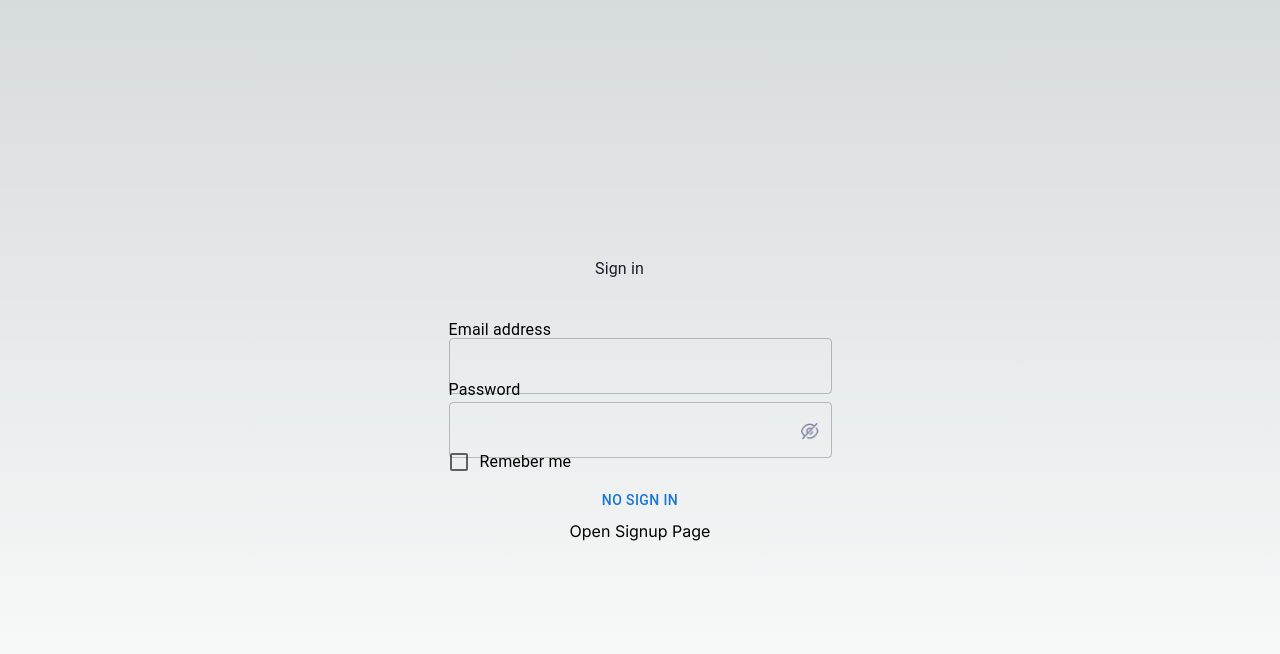
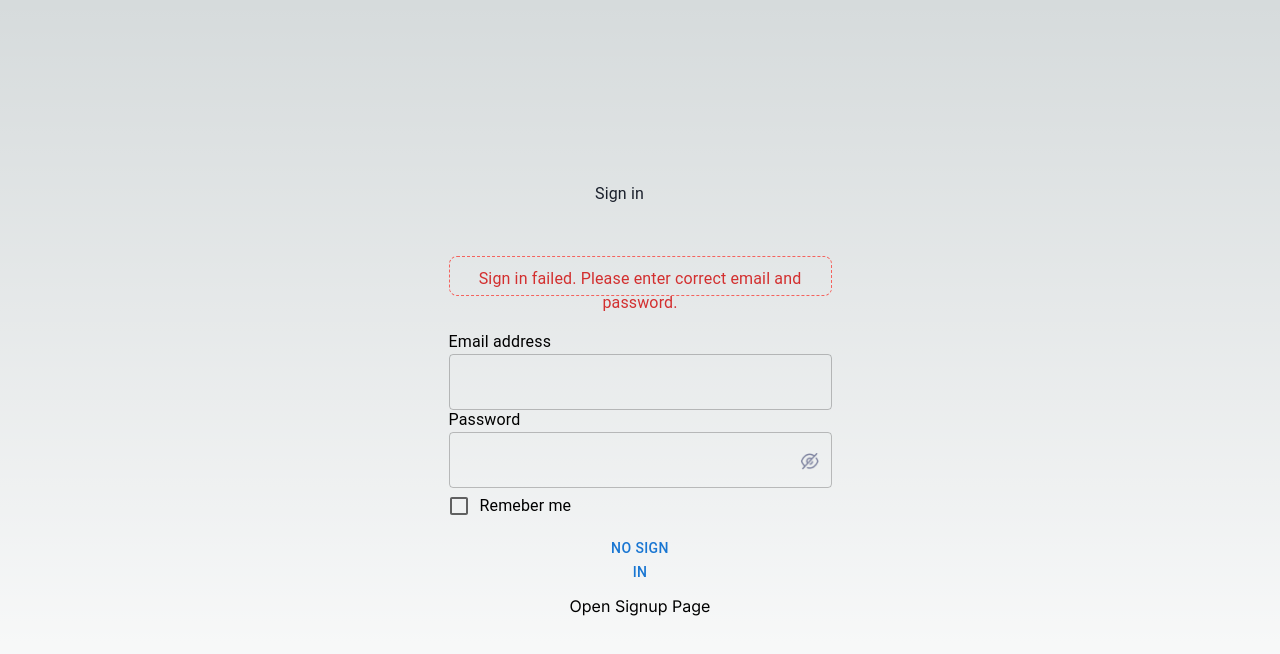
Before and after one commit to Anzhela-Sahakyan/ArmApps, a Next.js app: page /login in a window 1280 px wide. Both pictures are taken after a click on the button "NO SIGN IN". Shown: the top 654 px of the page. Built offline with nearby package versions, Linux system fonts and the light colour scheme; no server answers.

Commit message:
adding styles

```diff
--- a/src/app/api/users/login/route.ts
+++ b/src/app/api/users/login/route.ts
@@ -15,7 +15,7 @@ export async function POST(request: NextRequest) {
     const user = await User.findOne({ email });
     if (!user) {
       return NextResponse.json(
-        { error: "User does nog exist" },
+        { error: "User does not exist" },
         { status: 400 }
       );
     }
--- a/src/app/login/login.module.css
+++ b/src/app/login/login.module.css
@@ -1,3 +1,14 @@
+.layout {
+  display: flex;
+  flex-direction: column;
+  align-items: center;
+  justify-content: center;
+  min-height: 100vh;
+  padding-top: 2rem;
+  padding-bottom: 2rem;
+  gap: 14px;
+}
+
 .header {
   font-weight: 700;
   font-size: 24px;
@@ -7,24 +18,34 @@
 .header_layout {
   width: 90px;
   height: 20px;
-  margin-bottom: 40px;
+  margin-bottom: 20px;
+}
+
+.error_msg_layout {
+  border: 1px #f4635e dashed;
+  margin: 20px 0;
+  width: 383px;
+  height: 40px;
+  text-align: center;
+  border-radius: 8px;
+  padding: 10px;
+}
+.error_msg {
+  font-weight: 400;
+  font-size: 12px;
+  line-height: 20px;
+}
+
+.email_box_label {
+  font-weight: 400;
+  size: 16px;
+  line-height: 20px;
 }
 .email_box {
   border-radius: 8px;
   width: 383px;
   height: 40px;
   border: 1px;
-}
-
-.email_box_label {
-  font-weight: 400;
-  size: 16px;
-
-  line-height: 20px;
-}
-.email_box_label_layout {
-  width: 105px;
-  height: 20px;
 }
 .password_box {
   border-radius: 8px;
@@ -46,3 +67,22 @@
   width: 383px;
   height: 40px;
 }
+
+.btn {
+  background-color: #00b9ff;
+  width: 77px;
+  height: 40px;
+  border-radius: 8px;
+  border: 1px;
+  margin-top: 1rem #00b9ff;
+  padding: 11px, 16px, 11px, 16px;
+  gap: 8px;
+  font-size: 14px;
+  font-weight: 400;
+  line-height: 18px;
+  color: #ffffff;
+}
+
+.btn:hover {
+  background-color: #2563eb;
+}
--- a/src/app/login/page.tsx
+++ b/src/app/login/page.tsx
@@ -31,6 +31,7 @@ export default function SignInPage() {
   const [loading, setLoading] = useState(false);
   const [showPassword, setShowPassword] = useState(false);
   const [rememberMe, setRememberMe] = useState(false);
+  const [errorMessage, setErrorMessage] = useState("");
 
   const togglePassword = () => {
     setShowPassword(!showPassword);
@@ -43,10 +44,15 @@ export default function SignInPage() {
         rememberMe,
       });
       console.log(response);
-
-      router.push("/profile");
+      if (response.data.success) {
+        router.push("/profile");
+      } else {
+        setErrorMessage(response.data.error);
+        console.log("login failed", errorMessage);
+      }
     } catch (error: any) {
-      console.log("Login failed", error.message);
+      console.error(error);
+      setErrorMessage(error.message);
     } finally {
       setLoading(false);
     }
@@ -59,14 +65,22 @@ export default function SignInPage() {
     }
   }, [user]);
   return (
-    <div className="flex flex-col items-center justify-center min-h-screen py2">
+    <Box className={styles.layout}>
       <Box className={styles.header_layout}>
         <Typography className={styles.header}>
           {loading ? "Loading" : "Sign in"}{" "}
         </Typography>
       </Box>
-      <hr />
-      <Box>
+
+      {errorMessage && (
+        <Box className={styles.error_msg_layout}>
+          <Typography className={styles.error_msg} color="error">
+            Sign in failed. Please enter correct email and password.
+          </Typography>
+        </Box>
+      )}
+
+      <Box className={styles.email}>
         <Box className={styles.email_box_label_layout}>
           <Typography className={styles.email_box_label}>
             Email address
@@ -126,14 +140,10 @@ export default function SignInPage() {
           label="Remeber me"
         />
       </Box>
-      <Button
-        className="bg-blue-500 mt-4 hover:bg-blue-700 text-white
-       font-bold py-2 px-4"
-        onClick={onLogin}
-      >
+      <Button className={styles.btn} onClick={onLogin}>
         {buttonDisabled ? "No sign in" : "Sign in"}
       </Button>
       <Link href="/signin">Open Signup Page</Link>
-    </div>
+    </Box>
   );
 }
```
